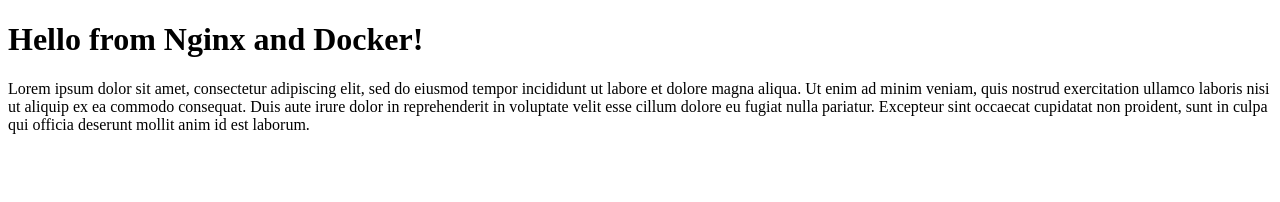
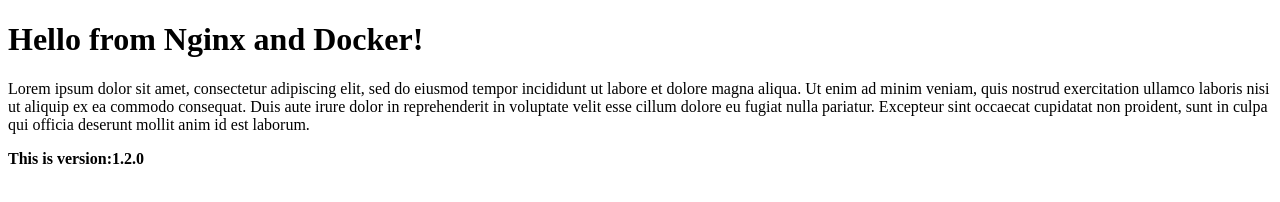
Before and after one commit to Alledarw/Devops3, a plain HTML site: page index.html in a window 1280 px wide. Drawn offline with Linux system fonts and the light colour scheme.

Commit message:
Added ansible playbook, minor updates and added readme.md

```diff
--- a/index.html
+++ b/index.html
@@ -8,5 +8,6 @@
 <body>
     <h1>Hello from Nginx and Docker!</h1>
     <p>Lorem ipsum dolor sit amet, consectetur adipiscing elit, sed do eiusmod tempor incididunt ut labore et dolore magna aliqua. Ut enim ad minim veniam, quis nostrud exercitation ullamco laboris nisi ut aliquip ex ea commodo consequat. Duis aute irure dolor in reprehenderit in voluptate velit esse cillum dolore eu fugiat nulla pariatur. Excepteur sint occaecat cupidatat non proident, sunt in culpa qui officia deserunt mollit anim id est laborum.</p>
+    <p><strong>This is version:1.2.0</strong></p>
 </body>
 </html>
```
Also changed, not shown: 3 other files.
